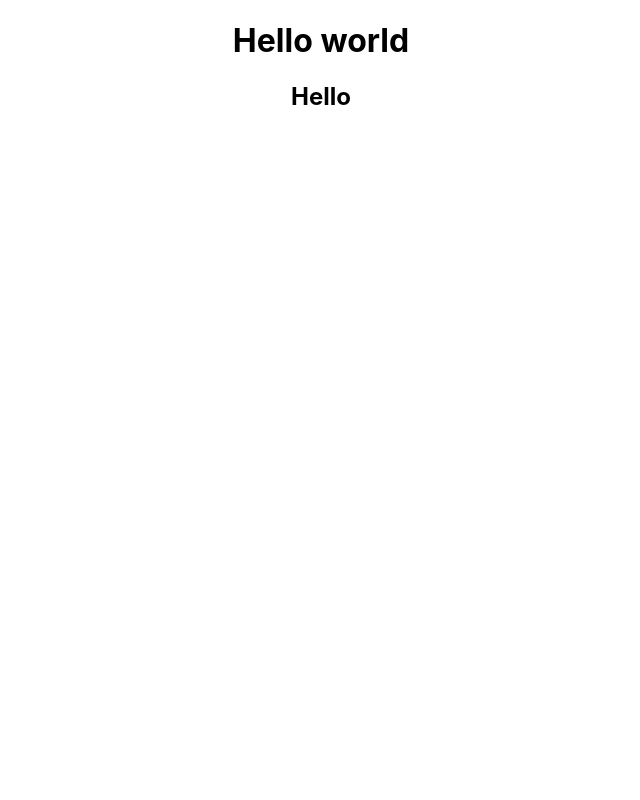
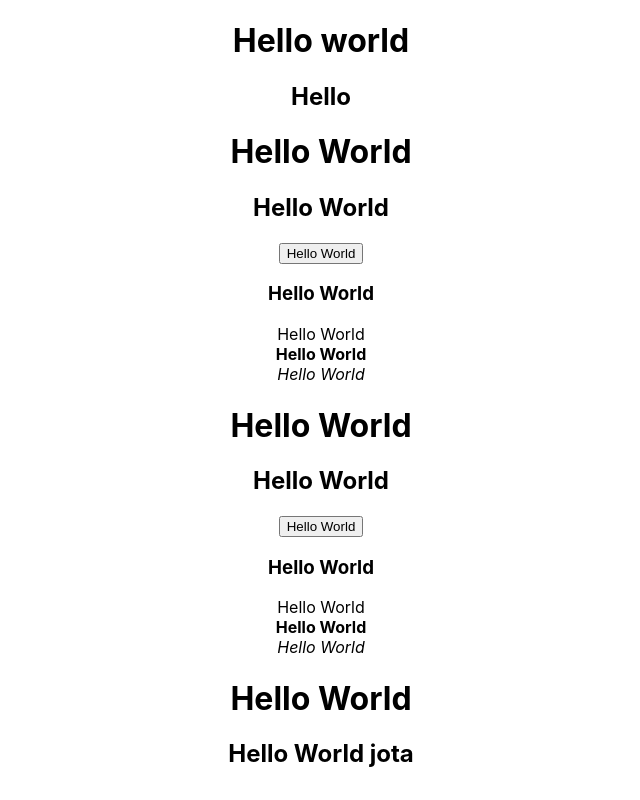
Before and after one commit to jotaMch/Curso_Ebac_React, a React (Create React App) app: page / in a window 1280 px wide. Shown: the whole page, without its empty margins (319-959 px from the left). Built offline with nearby package versions, Linux system fonts and the light colour scheme.

Commit message:
add novas frases

```diff
--- a/src/App.js
+++ b/src/App.js
@@ -1,10 +1,12 @@
 import './App.css';
+import HelloWorld from './components/HelloWorld'
 
 function App() {
   return (
     <div className="App">
       <h1>Hello world</h1>
       <h2>Hello</h2>
+      <HelloWorld name="World"/>
     </div>
   );
 }
--- a/src/components/Frase.js
+++ b/src/components/Frase.js
@@ -3,7 +3,13 @@ import React from 'react'
 function Frase() {
     return (
         <div>
-            <p>Este é o componente com uma frase</p>
+            <h1>Hello World</h1>
+            <h2>Hello World</h2>
+            <button>Hello World</button>
+            <h3>Hello World</h3>
+            <span>Hello World</span><br></br>
+            <strong>Hello World</strong><br></br>
+            <em>Hello World</em>
         </div>
     )
 }
--- a/src/components/HelloWorld.js
+++ b/src/components/HelloWorld.js
@@ -1,12 +1,13 @@
 import React from 'react'
 import Frase from './Frase'
 
-const HelloWorld = () => {
+const HelloWorld = (props) => {
     return (
         <div>
             <Frase />
-            <h1>Hello World</h1>
-            <h2>Hello World</h2>
+            <Frase />
+            <h1>Hello {props.name}</h1>
+            <h2>Hello World jota</h2>
         </div>
     )
 }
```
